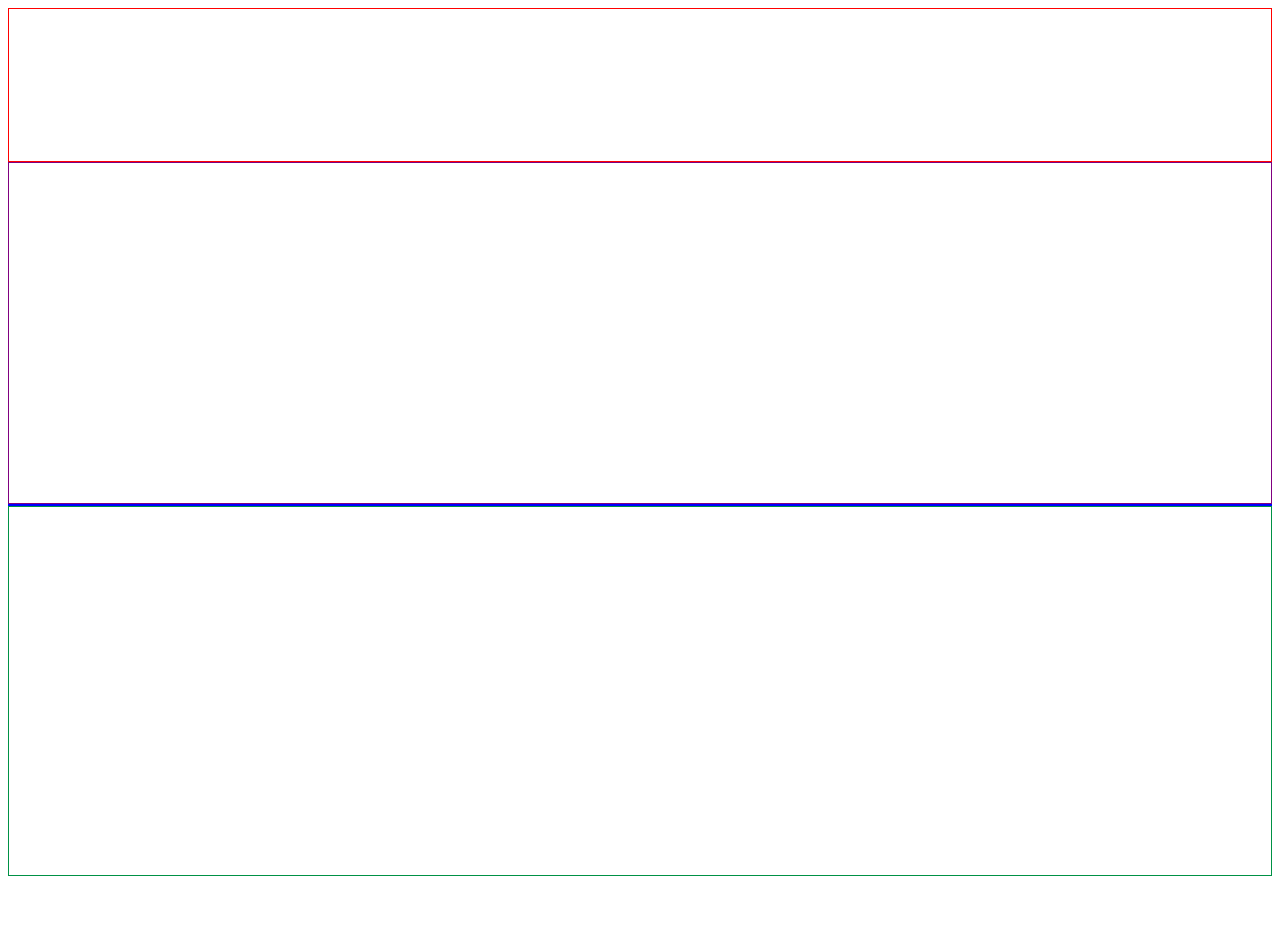
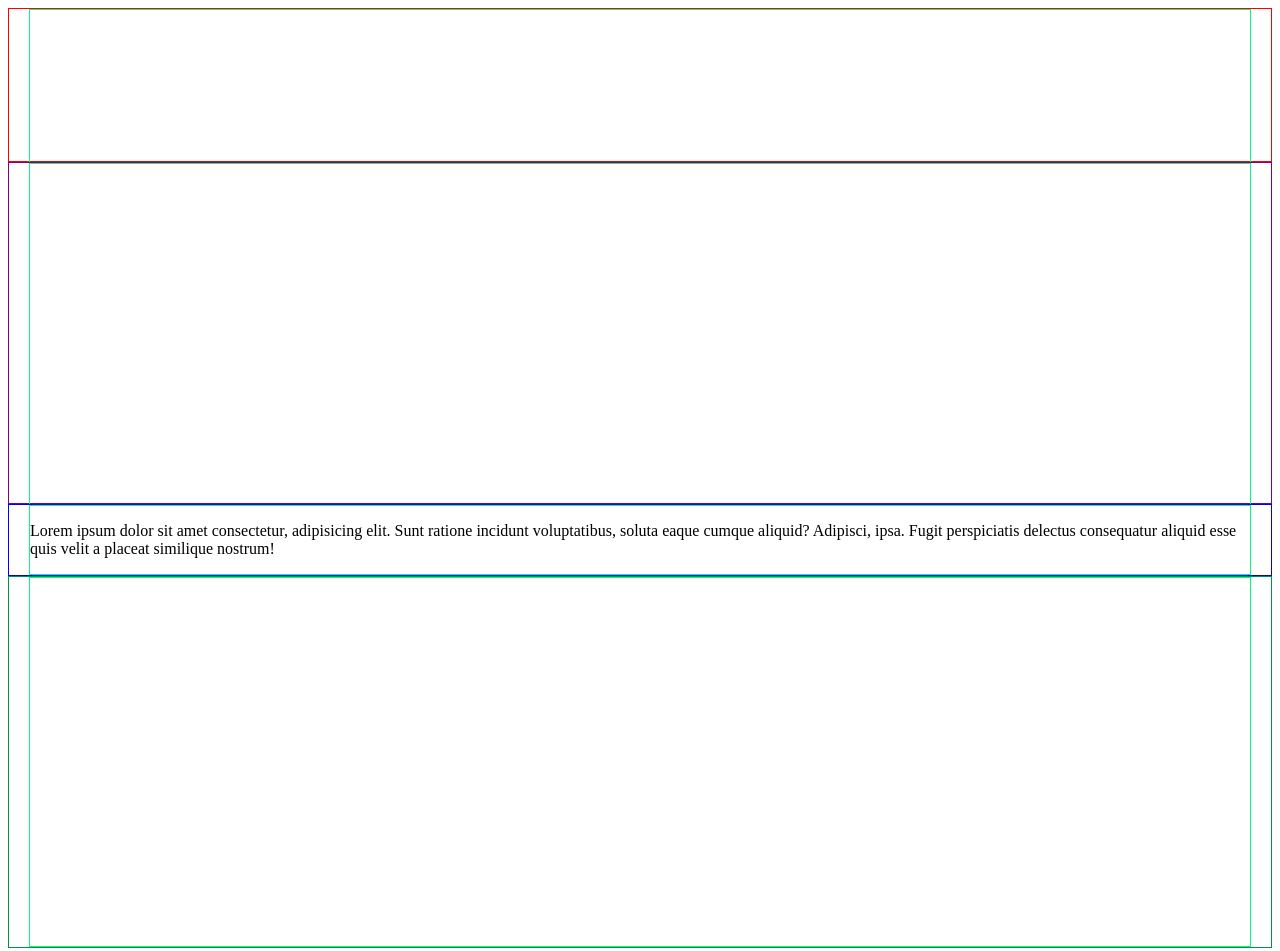
Before and after one commit to josephmb830/store-egg, a plain HTML site: page index.html in a window 1280 px wide. Before the commit the page ends 884 px from the top, so only its background shows below. Drawn offline with Linux system fonts and the light colour scheme.

Commit message:
agregando un contenedor a la estructura

```diff
--- a/index.html
+++ b/index.html
@@ -21,12 +21,29 @@
         border: 1px solid #009145; /* Hexadecimal color code*/
         min-height: 368px;
       }
+      .container {
+        width: 1220px;
+        margin: 0 auto;
+        border: 1px solid springgreen;
+        height: inherit;
+        min-height: inherit;
+      }
     </style>
   </head>
   <body>
-    <header></header>
-    <section></section>
-    <main></main>
-    <footer></footer>
+    <header>
+      <div class="container"></div>
+    </header>
+    <section>
+      <div class="container"></div>
+    </section>
+    <main>
+      <div class="container">
+        <p>Lorem ipsum dolor sit amet consectetur, adipisicing elit. Sunt ratione incidunt voluptatibus, soluta eaque cumque aliquid? Adipisci, ipsa. Fugit perspiciatis delectus consequatur aliquid esse quis velit a placeat similique nostrum!</p>
+      </div>
+    </main>
+    <footer>
+      <div class="container"></div>
+    </footer>
   </body>
 </html>
```
